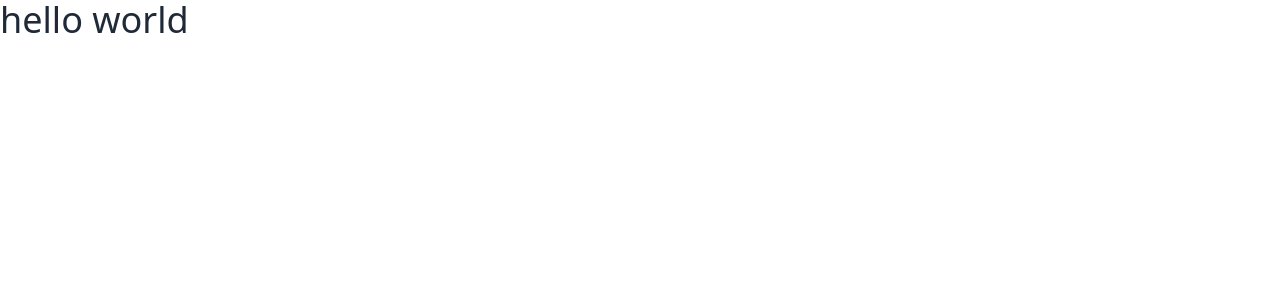
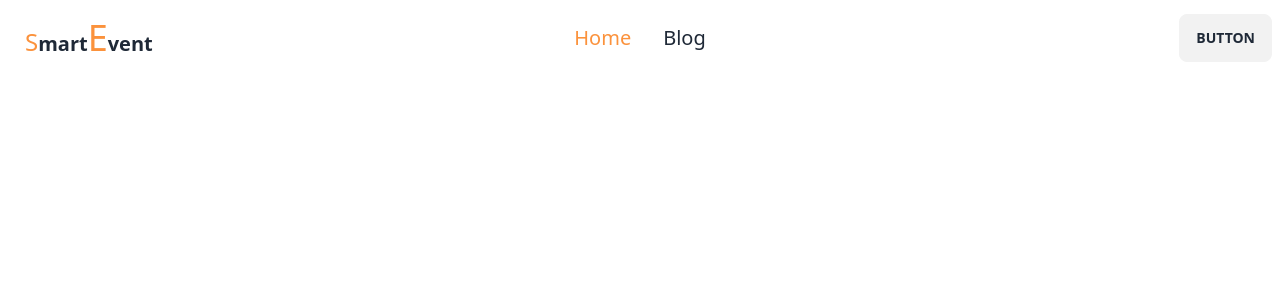
Before and after one commit to rakibaakter/smart-event-management, a React (Vite) app: page / in a window 1280 px wide. Shown: the top 300 px of the page. Built offline with nearby package versions, Linux system fonts and the light colour scheme.

Commit message:
navbar created

```diff
--- a/package.json
+++ b/package.json
@@ -12,6 +12,7 @@
   "dependencies": {
     "react": "^18.2.0",
     "react-dom": "^18.2.0",
+    "react-icons": "^4.11.0",
     "react-router-dom": "^6.16.0"
   },
   "devDependencies": {
--- /dev/null
+++ b/src/Components/Header/Navbar.jsx
@@ -0,0 +1,65 @@
+import { NavLink } from "react-router-dom";
+import { GiHamburgerMenu } from "react-icons/gi";
+
+const Navbar = () => {
+  const NavLinks = (
+    <>
+      <li>
+        <NavLink
+          to="/"
+          className={({ isActive }) => (isActive ? "text-orange-400" : "")}
+        >
+          Home
+        </NavLink>
+      </li>
+      <li>
+        <NavLink
+          to="/blog"
+          className={({ isActive }) => (isActive ? "text-orange-400" : "")}
+        >
+          Blog
+        </NavLink>
+      </li>
+    </>
+  );
+  return (
+    <nav className=" sticky navbar bg-transparent ">
+      <div className="navbar-start">
+        <div className="dropdown">
+          <label
+            tabIndex={0}
+            className="btn btn-ghost text-3xl text-orange-400 mt-2 lg:hidden"
+          >
+            <GiHamburgerMenu />
+          </label>
+          <ul
+            tabIndex={0}
+            className="menu menu-sm dropdown-content mt-3 z-[1] p-2 shadow bg-base-100 rounded-box w-52 text-xl font-medium"
+          >
+            {NavLinks}
+          </ul>
+        </div>
+        <a className="btn btn-ghost normal-case text-xl">
+          <div>
+            <h2 className="font-bold">
+              <span className=" text-2xl font-normal text-orange-400">S</span>
+              mart
+              <span className=" text-4xl font-normal text-orange-400">E</span>
+              vent
+            </h2>
+          </div>
+        </a>
+      </div>
+      <div className="navbar-center hidden lg:flex">
+        <ul className="menu menu-horizontal px-1 text-xl font-medium">
+          {NavLinks}
+        </ul>
+      </div>
+      <div className="navbar-end">
+        <a className="btn">Button</a>
+      </div>
+    </nav>
+  );
+};
+
+export default Navbar;
--- /dev/null
+++ b/src/Layout/Root.jsx
@@ -0,0 +1,13 @@
+import { Outlet } from "react-router-dom";
+import Navbar from "../Components/Header/Navbar";
+
+const Root = () => {
+  return (
+    <div>
+      <Navbar />
+      <Outlet />
+    </div>
+  );
+};
+
+export default Root;
--- a/src/Providers/router.jsx
+++ b/src/Providers/router.jsx
@@ -1,9 +1,10 @@
 import { createBrowserRouter } from "react-router-dom";
+import Root from "../Layout/Root";
 
 const router = createBrowserRouter([
   {
     path: "/",
-    element: <div className="text-4xl">hello world</div>,
+    element: <Root />,
   },
 ]);
 
```
Also changed, not shown: 1 other file (tests, documents, lock files or other folders).
